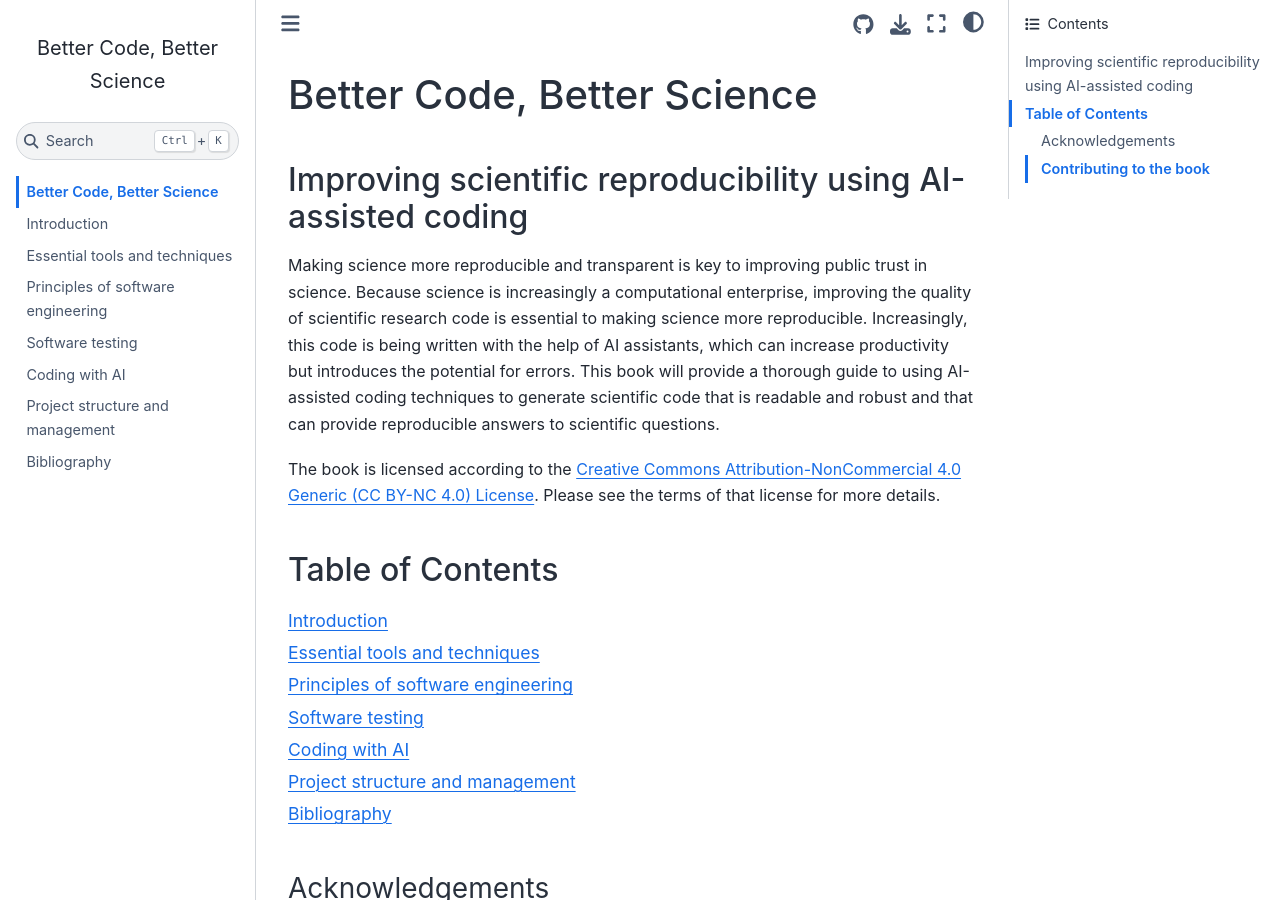
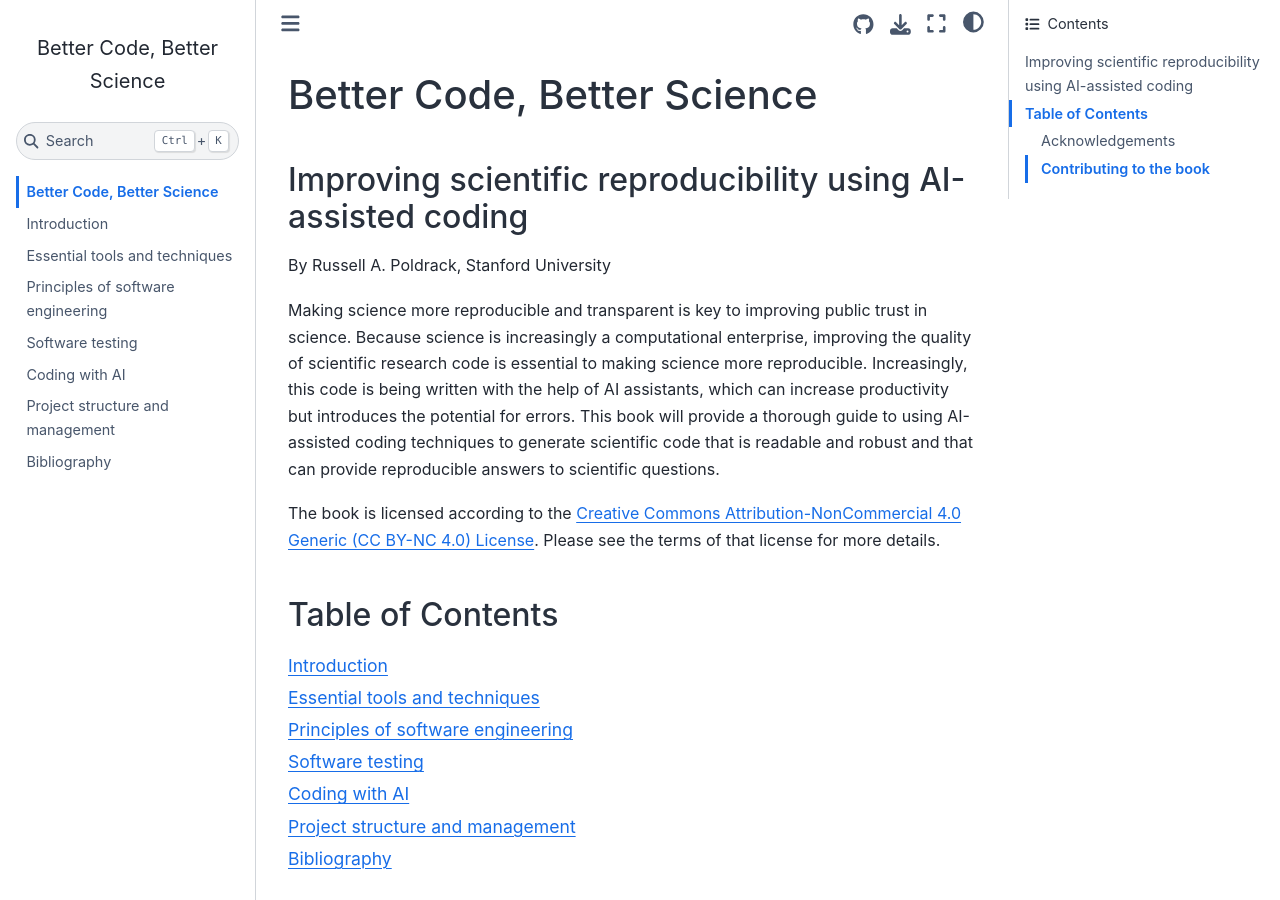
Before and after one commit to BetterCodeBetterScience/book, a Jupyter Book: the page built from book/frontmatter.md, in a window 1280 px wide and 900 px high. Built offline with Jupyter Book 1.0.4 settings and Sphinx 7.4.7 and the Sphinx Book theme 1.1.4, drawn with Linux system fonts in a browser that asks for light colours; pages that are not in the unit, such as notebooks, are missing from menus.

Commit message:
add name

```diff
--- a/book/frontmatter.md
+++ b/book/frontmatter.md
@@ -2,6 +2,7 @@
 
 #### Improving scientific reproducibility using AI-assisted coding
 
+By Russell A. Poldrack, Stanford University
 
 Making science more reproducible and transparent is key to improving public trust in science.  Because science is increasingly a computational enterprise, improving the quality of scientific research code is essential to making science more reproducible. Increasingly, this code is being written with the help of AI assistants, which can increase productivity but introduces the potential for errors.  This book will provide a thorough guide to using AI-assisted coding techniques to generate scientific code that is readable and robust and that can provide reproducible answers to scientific questions.
 
```
